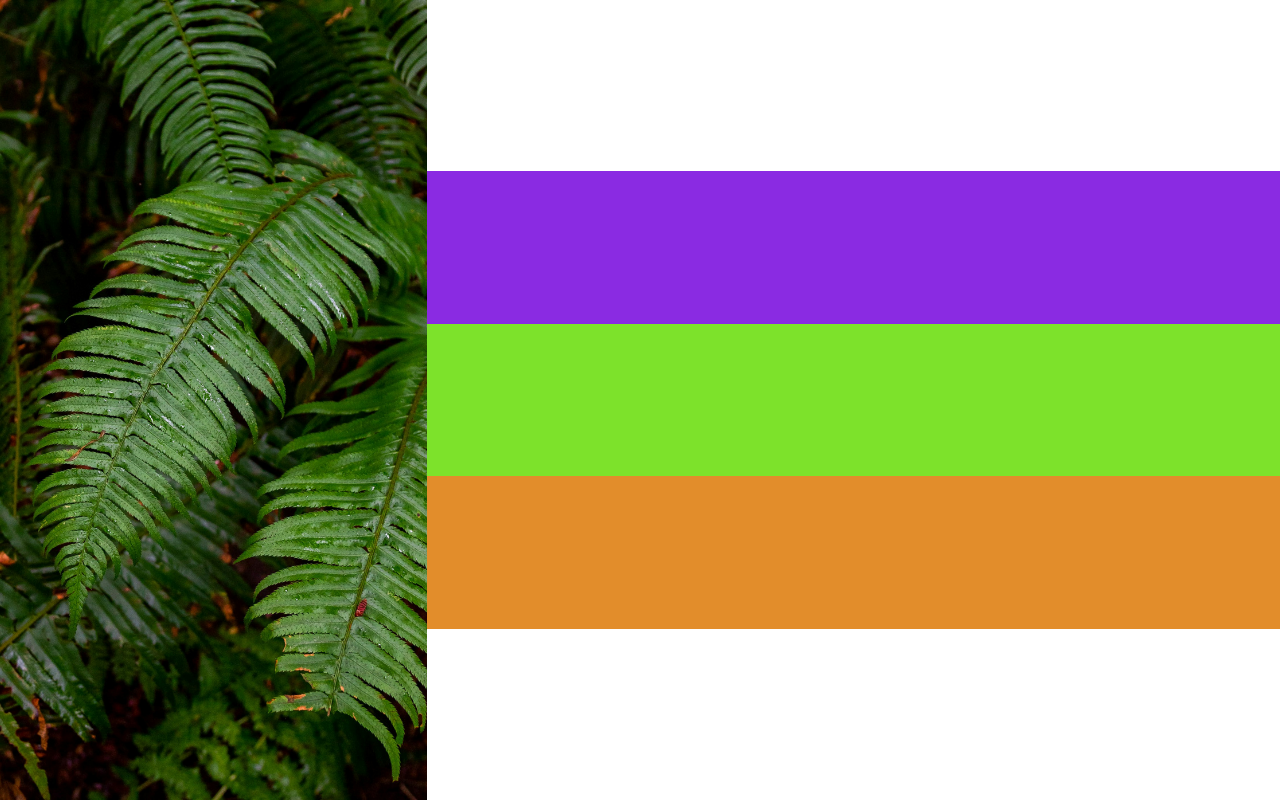
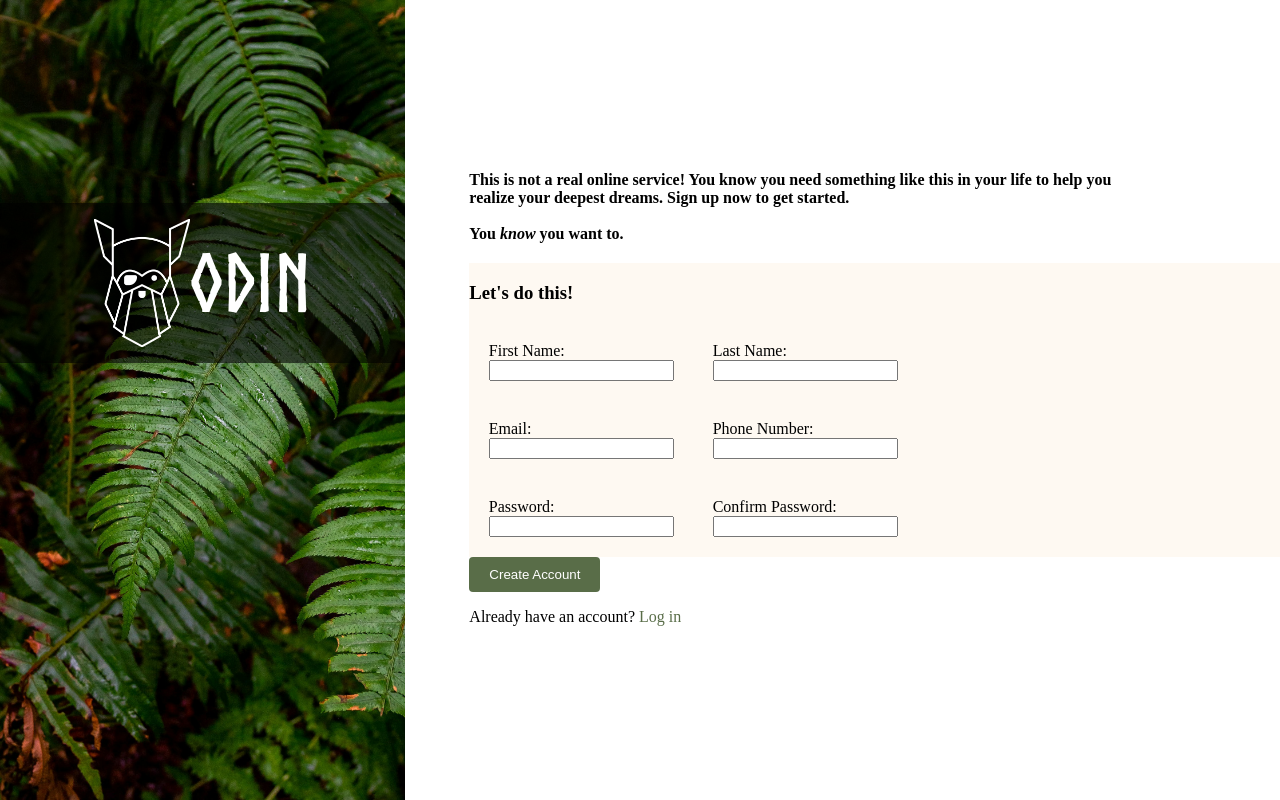
Before and after one commit to cerels/sign-up-form, a plain HTML site: page index.html in a window 1280 px wide. Drawn offline with Linux system fonts and the light colour scheme.

Commit message:
finished

```diff
--- a/index.html
+++ b/index.html
@@ -8,12 +8,61 @@
 </head>
 <body>
     <div class="left">
+        <div class="card-body">
+        <img src="images/odin-lined.png" alt="Odin logo">
+         <p class="card-paragraph">Odin</p>
+
+       </div>
     </div>
 
     <div class="right">
-        <div class="intro"></div>
-        <div class="signup"></div>
-        <div class="send"></div>
+        <div class="intro">
+            <b>
+                This is not a real online service! You know you need something like this in your life to help you realize your deepest dreams. Sign up now to get started. <br>
+                <br> You <i>know</i> you want to.
+            </b>
+        </div>
+        <div class="signup">
+            <h3>Let's do this!</h3>
+            <form class="form">
+                <div class="form-group">
+                    <label for="firstName">First Name:</label>
+                    <input type="text" id="firstName" name="firstName">
+                </div>
+
+                <div class="form-group">
+                    <label for="lastName">Last Name:</label>
+                    <input type="text" id="lastName" name="lastName">
+                </div>
+
+                <div class="form-group">
+                    <label for="email">Email:</label>
+                    <input type="email" id="email" name="email">
+                </div>
+
+                <div class="form-group">
+                    <label for="phone">Phone Number:</label>
+                    <input type="tel" id="phone" name="phone">
+                </div>
+
+                <div class="form-group">
+                    <label for="password">Password:</label>
+                    <input type="password" id="password" name="password">
+                </div>
+
+                <div class="form-group">
+                    <label for="confirmPassword">Confirm Password:</label>
+                    <input type="password" id="confirmPassword" name="confirmPassword">
+                </div>
+            </form>
+
+        </div>
+
+        <div class="account-actions">
+            <button type="button" id="createAccountBtn">Create Account</button>
+            <p>Already have an account? <a href="#">Log in</a></p>
+        </div>
     </div>
+    <script src="script.js"></script>
 </body>
 </html>
--- a/script.js
+++ b/script.js
@@ -0,0 +1,12 @@
+document.addEventListener("DOMContentLoaded", function() {
+    var createAccountBtn = document.getElementById('createAccountBtn');
+    createAccountBtn.addEventListener('click', function() {
+        var password = document.getElementById('password').value;
+        var confirmPassword = document.getElementById('confirmPassword').value;
+
+        if (password !== confirmPassword) {
+            alert("Passwords do not match");
+            return false;
+        }
+    });
+});
--- a/style.css
+++ b/style.css
@@ -1,48 +1,111 @@
-body {
-    background-color: aqua;
-    display: flex;
-    padding: 0;
-    margin: 0;
+@font-face {
+    font-family: 'Norse-Bold';  /* Give your font a name */
+    src: url("/Norse-Bold.otf") format("opentype")
 }
 
+html, body {
+    min-height:100%;
+    height:100%;
+    max-height:100%;
+    display: flex;
+    margin: 0;
+    column-gap: 5%;
+
+}
+
+
 .left {
-    height: 100vh;
+    min-height:100vh;
     flex: 1;
+    display: flex;
     background-color: black;
-    padding: 0;
-    margin: 0;
     background-image: url("images/halie-west-25xggax4bSA-unsplash.jpg");
   background-size: cover;
-  background-position: center;
 }
 
-.left img {
-    height: 100%;
-    object-fit: cover
-}
+
+  .card-body {
+    display: flex;
+    justify-content: center;
+    align-items: center;
+    height: 20%;
+    width: 100%;
+    margin-top: 50%;
+    background: rgba(0, 0, 0, 0.6);
+    text-align: center;
+  }
+  .card-body img{
+
+    height: 80%;
+    width: auto;
+
+  }
+  .card-paragraph {
+    flex-wrap: wrap;
+    font-family: 'Norse-Bold', Arial, sans-serif;
+    font-size: 10vh;
+    color: white;
+  }
 
 .right {
-    height: 100vh;
+    min-height:100vh;
+    height:100vh;
+    max-height:100vh;
     display: flex;
     flex-direction: column;
     flex: 2;
-    background-color: white;
+    box-sizing: border-box;
 
 
 }
 
 .intro {
     flex: 1;
-    margin-top: 20%;
-    background-color: blueviolet;
+    align-content:flex-end;
+    padding-bottom: 20px;
+    width: 80%;
 }
 
 .signup {
     flex: 1;
-    background-color: rgb(125, 226, 43);
+    background-color:rgba(250, 235, 215, 0.322);
+
 }
-.send {
+
+form {
+    width: 80%;
+    display: flex;
+    flex-wrap: wrap;
+    flex-direction: row;
+    justify-content: flex-start;
+
+
+}
+.form-group {
+    display: flex;
+    flex-direction: column;
+    margin: 3%;
+
+}
+.account-actions {
     flex: 1;
-    background-color: rgb(226, 141, 43);
-    margin-bottom: 20%;
-}
+    text-align: flex-end;  /* Center elements horizontally */
+  }
+
+  .account-actions button {
+    background-color: #596d48;
+    color: white;
+    padding: 10px 20px;
+    border: none;
+    border-radius: 4px;
+    cursor: pointer;  /* Indicate clickable button */
+  }
+
+  .account-actions a {
+    color: #596d48;
+    text-decoration: none;  /* Remove underline from hyperlink */
+  }
+
+  .account-actions a:hover {
+    text-decoration: underline;  /* Underline on hover for better feedback */
+  }
```
